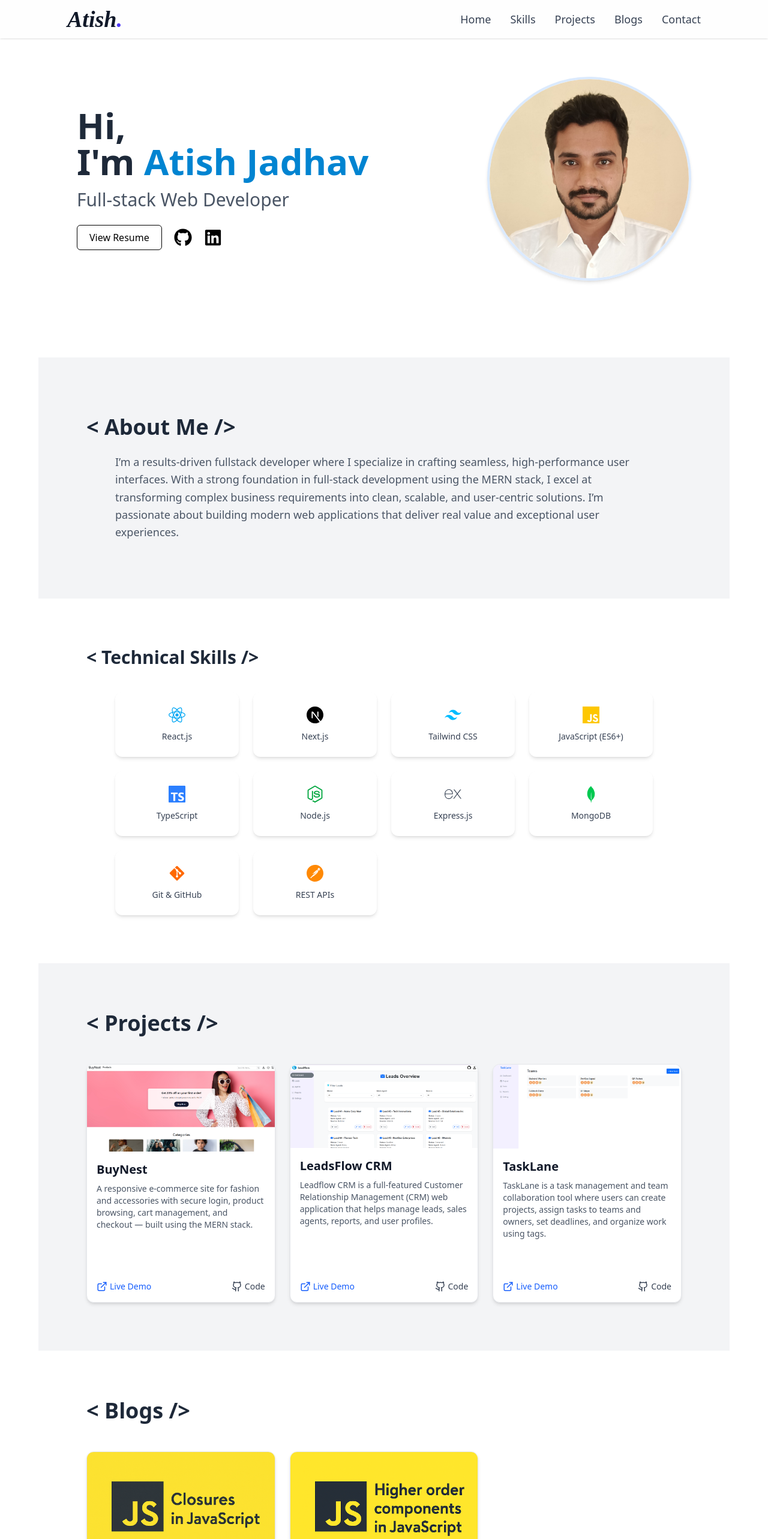
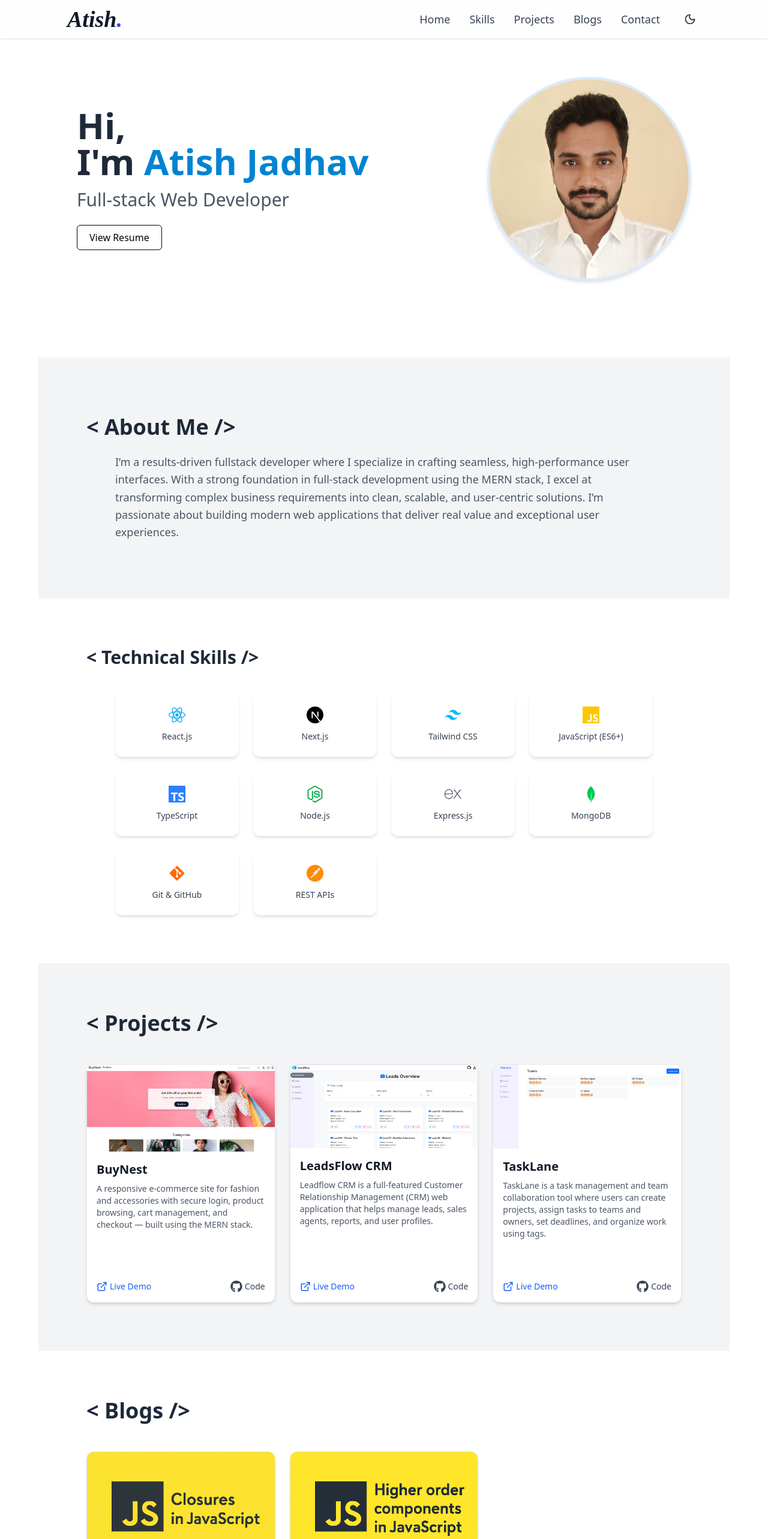
Before and after one commit to aatishjadhav/atish-3D-portfolio, a React (Vite) app: page / in a window 1280 px wide. Shown: the top 2566 px of the page at 60% size. Built offline with nearby package versions, Linux system fonts and the light colour scheme.

Commit message:
added ligh & dark theme functionality

```diff
--- a/src/components/Navbar.jsx
+++ b/src/components/Navbar.jsx
@@ -1,5 +1,6 @@
 import React, { useState } from "react";
 import { Menu, X } from "lucide-react";
+import ThemeToggle from "./ThemeToggle";
 
 const Navbar = () => {
   const [isOpen, setIsOpen] = useState(false);
@@ -9,11 +10,11 @@ const Navbar = () => {
   };
 
   return (
-    <header className="bg-[#fdfdfd]/40 backdrop-blur-md shadow-sm fixed top-0 left-0 w-full z-50">
+    <header className="bg-[#fdfdfd]/40 backdrop-blur-md shadow-sm fixed top-0 left-0 w-full z-50 md:dark:max-w-full lg:dark:px-8  dark:bg-gray-900 dark:text-gray-100">
       <nav className="flex items-center justify-between px-6 md:px-12 h-16 lg:max-w-6xl lg:mx-auto">
         <a
           href="/"
-          className="text-[38px] text-gray-900 hover:text-indigo-600 transition-all duration-300"
+          className="text-[38px] text-gray-900 hover:text-indigo-600 transition-all duration-300 dark:text-gray-100"
           style={{
             fontFamily: "'Playfair Display', serif",
             fontStyle: "italic",
@@ -25,7 +26,7 @@ const Navbar = () => {
         </a>
 
         {/* Desktop Menu */}
-        <ul className="hidden lg:flex items-center gap-8 text-lg font-medium text-gray-700">
+        <ul className="hidden lg:flex items-center gap-8 text-lg font-medium text-gray-700 dark:text-gray-100">
           <li>
             <a href="#home" className="hover:text-orange-500">
               Home
@@ -51,6 +52,9 @@ const Navbar = () => {
             <a href="#contact" className="hover:text-orange-500">
               Contact
             </a>
+          </li>
+          <li>
+            <ThemeToggle />
           </li>
         </ul>
 
--- /dev/null
+++ b/src/components/ThemeToggle.jsx
@@ -0,0 +1,23 @@
+import React from "react";
+import { Sun, Moon } from "lucide-react";
+import useDarkMode from "../components/useDarkMode";
+
+const ThemeToggle = () => {
+  const [dark, toggle] = useDarkMode();
+
+  return (
+    <button
+      onClick={toggle}
+      className="p-2 rounded-full hover:bg-gray-200 dark:hover:bg-gray-700 transition"
+      aria-label="Toggle theme"
+    >
+      {dark ? (
+        <Sun className="w-5 h-5 text-yellow-400" />
+      ) : (
+        <Moon className="w-5 h-5 text-gray-800" />
+      )}
+    </button>
+  );
+};
+
+export default ThemeToggle;
--- /dev/null
+++ b/src/components/useDarkMode.jsx
@@ -0,0 +1,18 @@
+import { useEffect, useState, useCallback } from "react";
+
+export default function useDarkMode() {
+  const [dark, setDark] = useState(() => {
+    const saved = localStorage.getItem("theme");
+    if (saved) return saved === "dark";
+    return window.matchMedia("(prefers-color-scheme: dark)").matches;
+  });
+
+  useEffect(() => {
+    document.documentElement.classList.toggle("dark", dark);
+    localStorage.setItem("theme", dark ? "dark" : "light");
+  }, [dark]);
+
+  const toggle = useCallback(() => setDark(prev => !prev), []);
+
+  return [dark, toggle];
+}
--- a/src/index.css
+++ b/src/index.css
@@ -1,5 +1,7 @@
 @import "tailwindcss";
 
+/* Enable manual dark mode toggling via `.dark` on html */
+@custom-variant dark (&:where(.dark, .dark *));
 html {
   scroll-behavior: smooth;
 }
--- a/src/sections/About.jsx
+++ b/src/sections/About.jsx
@@ -2,14 +2,14 @@ import FadeInSection from "../components/FadeInSection";
 
 const About = () => {
   return (
-    <section id="about" className="">
-      <div className="max-w-6xl mx-auto bg-gray-100 py-12 lg:py-4">
+   <section id="about" className="dark:max-w-full bg-white text-gray-900 dark:bg-gray-900 dark:text-gray-100">
+      <div className="max-w-6xl mx-auto bg-gray-100 py-12 lg:py-4 dark:bg-gray-900 dark:text-gray-100">
         <FadeInSection>
           <div className="py-20 px-6 lg:px-20 text-center md:text-left">
-            <h2 className="text-3xl lg:text-4xl font-semibold text-gray-800 mb-6">
+            <h2 className="text-3xl lg:text-4xl font-semibold text-gray-800 mb-6 dark:text-gray-100">
               &lt; About Me /&gt;
             </h2>
-            <p className="text-gray-600 max-w-4xl mx-auto text-lg leading-relaxed">
+            <p className="text-gray-600 max-w-4xl mx-auto text-lg leading-relaxed dark:text-gray-100">
               I’m a results-driven fullstack developer where I specialize in
               crafting seamless, high-performance user interfaces. With a strong
               foundation in full-stack development using the MERN stack, I excel
--- a/src/sections/Contact.jsx
+++ b/src/sections/Contact.jsx
@@ -41,11 +41,12 @@ const Contact = () => {
   };
 
   return (
-    <section
+    <section className="dark:max-w-full bg-white text-gray-900 dark:bg-gray-900 dark:text-gray-100">
+    <div
       id="contact"
-      className="bg-gray-100 py-20 px-6 lg:px-20 max-w-6xl mx-auto"
+      className="bg-gray-100 py-20 px-6 lg:px-20 max-w-6xl mx-auto dark:bg-gray-900 dark:text-gray-100"
     >
-      <h2 className="lg:text-4xl text-3xl font-semibold text-gray-800 text-center mb-10">
+      <h2 className="lg:text-4xl text-3xl font-semibold text-gray-800 text-center mb-10 dark:text-gray-100">
         &lt; Contact Me /&gt;
       </h2>
       <div className="max-w-lg mx-auto">
@@ -114,7 +115,8 @@ const Contact = () => {
           )}
         </FadeInSection>
       </div>
-    </section>
+      </div>
+      </section>
   );
 };
 
--- a/src/sections/Hero.jsx
+++ b/src/sections/Hero.jsx
@@ -4,7 +4,9 @@ import profilePic from "../assets/atish.jpg";
 
 const Hero = () => {
   return (
-    <section className="max-w-6xl mx-auto flex flex-col md:flex-row items-center justify-between px-8 md:px-12 lg:px-16 py-24 lg:py-32">
+    <section className="dark:max-w-full bg-white text-gray-900 dark:bg-gray-900 dark:text-gray-100">
+
+    <div className="max-w-6xl mx-auto flex flex-col md:flex-row items-center justify-between px-8 md:px-12 lg:px-16 py-24 lg:py-32 bg-white text-gray-900 dark:bg-gray-900 dark:text-gray-100">
       <div className="flex-1 text-center md:text-left">
         <motion.h1
           initial={{ opacity: 0, y: -40 }}
@@ -12,9 +14,11 @@ const Hero = () => {
           transition={{ duration: 0.8 }}
           className="text-3xl lg:text-6xl font-bold text-gray-800"
         >
-          Hi, <br></br>I'm <span className="text-sky-600">Atish Jadhav</span>
+          <span className="dark:text-gray-300">Hi,</span> <br></br>
+          <span className="dark:text-gray-300">I'm </span>
+          <span className="text-sky-600">Atish Jadhav</span>
         </motion.h1>
-        <p className="mt-4 text-gray-600 text-2xl lg:text-3xl max-w-xl">
+        <p className="mt-4 text-gray-600 dark:text-gray-300 text-2xl lg:text-3xl max-w-xl">
           Full-stack Web Developer
         </p>
         <div className="mt-6 flex gap-5 justify-center items-center md:justify-start">
@@ -28,22 +32,22 @@ const Hero = () => {
           </a>
           <a
             href="https://github.com/aatishjadhav"
-            className="nav-link "
+            className="text-white dark:text-gray-200 hover:text-gray-300 transition-colors"
             target="_blank"
             rel="noopener noreferrer"
-            style={{ color: "black" }}
+            aria-label="GitHub"
           >
-            <FaGithub size={30} />
+            <FaGithub size={30} className="fill-current" />
           </a>
 
           <a
             href="https://www.linkedin.com/in/atish-jadhav07/"
-            className="nav-link"
+            className="text-white dark:text-gray-200 hover:text-gray-300 transition-colors"
             target="_blank"
             rel="noopener noreferrer"
-            style={{ color: "black" }}
+            aria-label="LinkedIn"
           >
-            <FaLinkedin size={30} />
+            <FaLinkedin size={30} className="fill-current" />
           </a>
         </div>
       </div>
@@ -60,7 +64,8 @@ const Hero = () => {
           className="w-full h-full object-cover"
         />
       </motion.div>
-    </section>
+      </div>
+      </section>
   );
 };
 
--- a/src/sections/Projects.jsx
+++ b/src/sections/Projects.jsx
@@ -1,13 +1,14 @@
 import { ExternalLink, Github } from "lucide-react";
 import projects from "../data/projects";
 import FadeInSection from "../components/FadeInSection";
+import { FaGithub } from "react-icons/fa";
 
 const Projects = () => {
   return (
-    <section id="projects" className="">
-      <div className="max-w-6xl mx-auto px-6 lg:px-20 py-20 bg-gray-100">
+    <section id="projects" className="dark:max-w-full bg-white text-gray-900 dark:bg-gray-900 dark:text-gray-100">
+      <div className="max-w-6xl mx-auto px-6 lg:px-20 py-20 bg-gray-100 dark:bg-gray-900 dark:text-gray-100">
         <FadeInSection>
-          <h2 className="text-3xl lg:text-4xl font-semibold text-gray-800 mb-12">
+          <h2 className="text-3xl lg:text-4xl font-semibold text-gray-800 mb-12 dark:text-gray-100">
             &lt; Projects /&gt;
           </h2>
 
@@ -15,7 +16,7 @@ const Projects = () => {
             {projects.map((project) => (
               <div
                 key={project.title}
-                className="bg-white border border-gray-200 rounded-xl overflow-hidden shadow-md hover:shadow-xl transition duration-300 flex flex-col"
+                className="bg-white border border-gray-200 dark:border-gray-500 dark:bg-gray-900 dark:text-gray-100 rounded-xl overflow-hidden shadow-md hover:shadow-xl transition duration-300 flex flex-col"
               >
                 <img
                   src={project.image}
@@ -25,10 +26,10 @@ const Projects = () => {
 
                 <div className="p-4 flex flex-col justify-between h-full">
                   <div>
-                    <h3 className="text-xl font-semibold text-gray-900 mb-2">
+                    <h3 className="text-xl font-semibold text-gray-900 mb-2 dark:text-gray-100">
                       {project.title}
                     </h3>
-                    <p className="text-gray-600 text-sm mb-4">
+                    <p className="text-gray-600 text-sm mb-4 dark:text-gray-100">
                       {project.description}
                     </p>
                   </div>
@@ -39,20 +40,22 @@ const Projects = () => {
                         href={project.demo}
                         target="_blank"
                         rel="noopener noreferrer"
-                        className="flex items-center gap-1 text-blue-600 hover:text-blue-800 transition text-sm"
+                        className="flex items-center gap-1 text-blue-600 hover:text-blue-800 transition text-sm dark:text-gray-100"
                       >
                         <ExternalLink size={18} />
                         <span className="hidden sm:inline">Live Demo</span>
                       </a>
                     )}
                     {project.github && (
+
                       <a
                         href={project.github}
+                        className="flex items-center gap-1 text-gray-700 dark:text-white hover:text-black dark:hover:text-gray-300 transition text-sm"
                         target="_blank"
                         rel="noopener noreferrer"
-                        className="flex items-center gap-1 text-gray-700 hover:text-black transition text-sm"
+                        aria-label="GitHub"
                       >
-                        <Github size={18} />
+                        <FaGithub size={20} className="fill-current" />
                         <span className="hidden sm:inline">Code</span>
                       </a>
                     )}
--- a/src/sections/Skills.jsx
+++ b/src/sections/Skills.jsx
@@ -52,10 +52,11 @@ const skills = [
 
 const Skills = () => {
   return (
-    <section id="skills" className="max-w-6xl mx-auto">
+    <section className="dark:max-w-full bg-white text-gray-900 dark:bg-gray-900 dark:text-gray-100">
+    <div id="skills" className="max-w-6xl mx-auto dark:bg-gray-900 dark:text-gray-100">
       <div className="py-20 px-6 lg:px-20">
         <FadeInSection>
-          <h2 className="text-3xl lg:text-3xl font-semibold text-gray-800 mb-10">
+          <h2 className="text-3xl lg:text-3xl font-semibold text-gray-800 mb-10 dark:text-gray-100">
             &lt; Technical Skills /&gt;
           </h2>
           <div className="grid grid-cols-2 sm:grid-cols-3 md:grid-cols-4 gap-6 max-w-4xl mx-auto">
@@ -73,7 +74,8 @@ const Skills = () => {
           </div>
         </FadeInSection>
       </div>
-    </section>
+      </div>
+      </section>
   );
 };
 
```
Also changed, not shown: src/sections/Blogs.jsx (+7 -7 lines).
